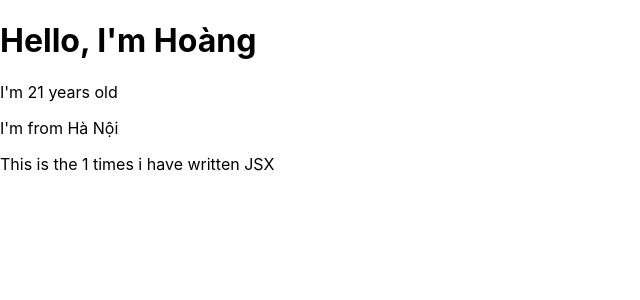
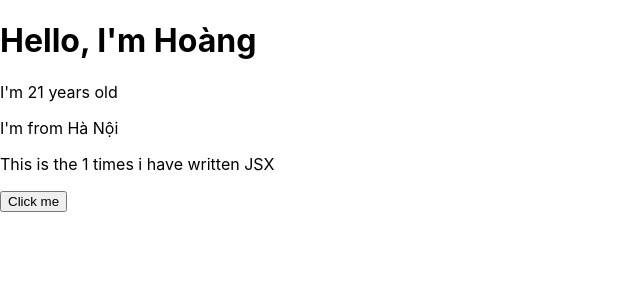
Before and after one commit to NemCaBong/react-learn, a React (Create React App) app: page / in a window 1280 px wide. Shown: the top 300 px of the page, without its empty margins (0-640 px from the left). Built offline with nearby package versions, Linux system fonts and the light colour scheme.

Commit message:
Lam viec voi event react

```diff
--- a/src/components/MyComponent.js
+++ b/src/components/MyComponent.js
@@ -6,6 +6,13 @@ class MyComponent extends React.Component {
     name: "Hoàng",
     age: 21,
     address: "Hà Nội",
+  };
+  handleClick = (event) => {
+    console.log(event.target);
+  };
+
+  handleOnMoveOver = (event) => {
+    console.log(event.pageX);
   };
   render() {
     return (
@@ -16,6 +23,9 @@ class MyComponent extends React.Component {
         <p>
           This is the {Math.round(Math.random() * 10)} times i have written JSX
         </p>
+        <button onMouseOver={this.handleOnMoveOver} onClick={this.handleClick}>
+          Click me
+        </button>
       </div>
     );
   }
```
